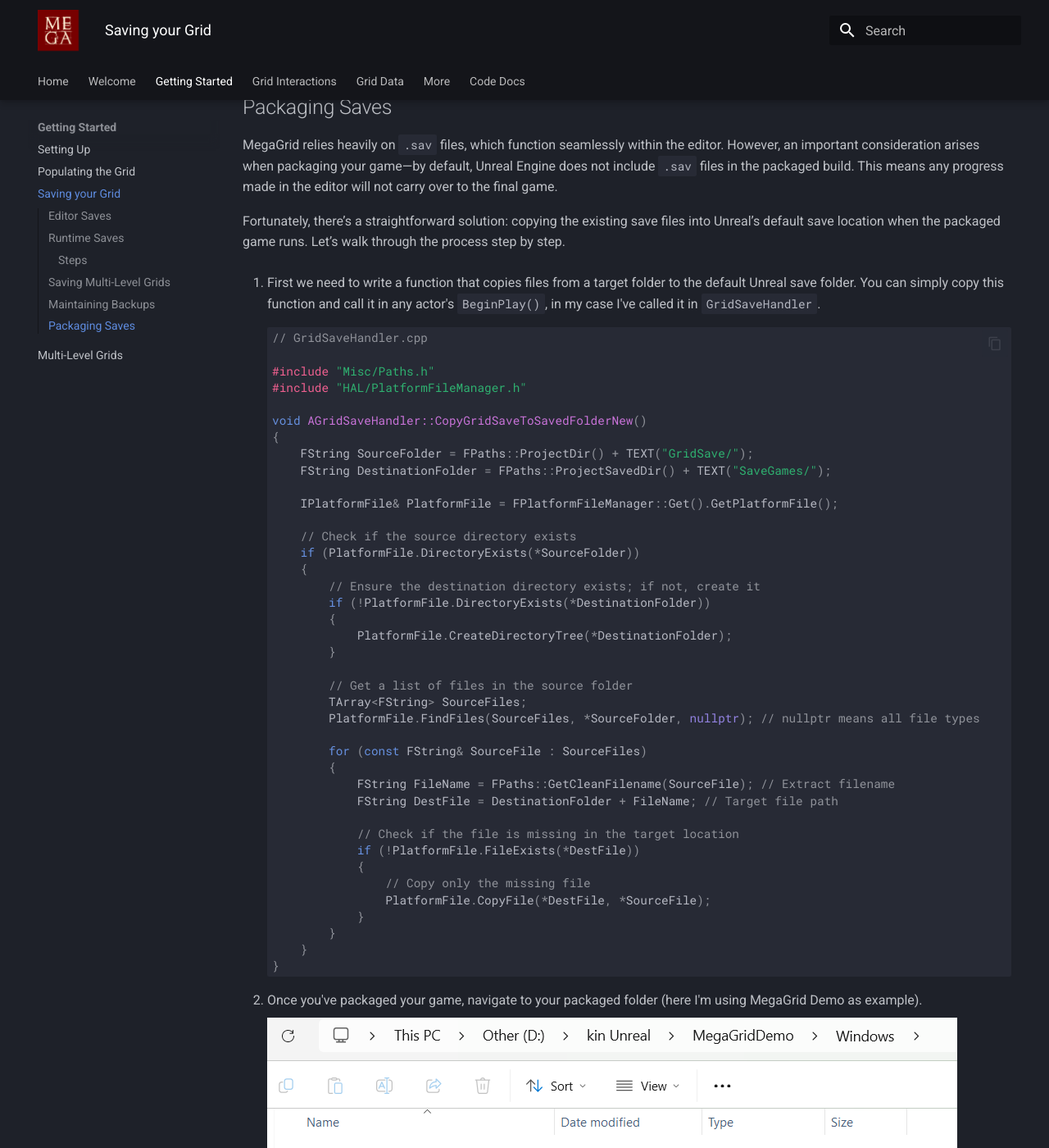
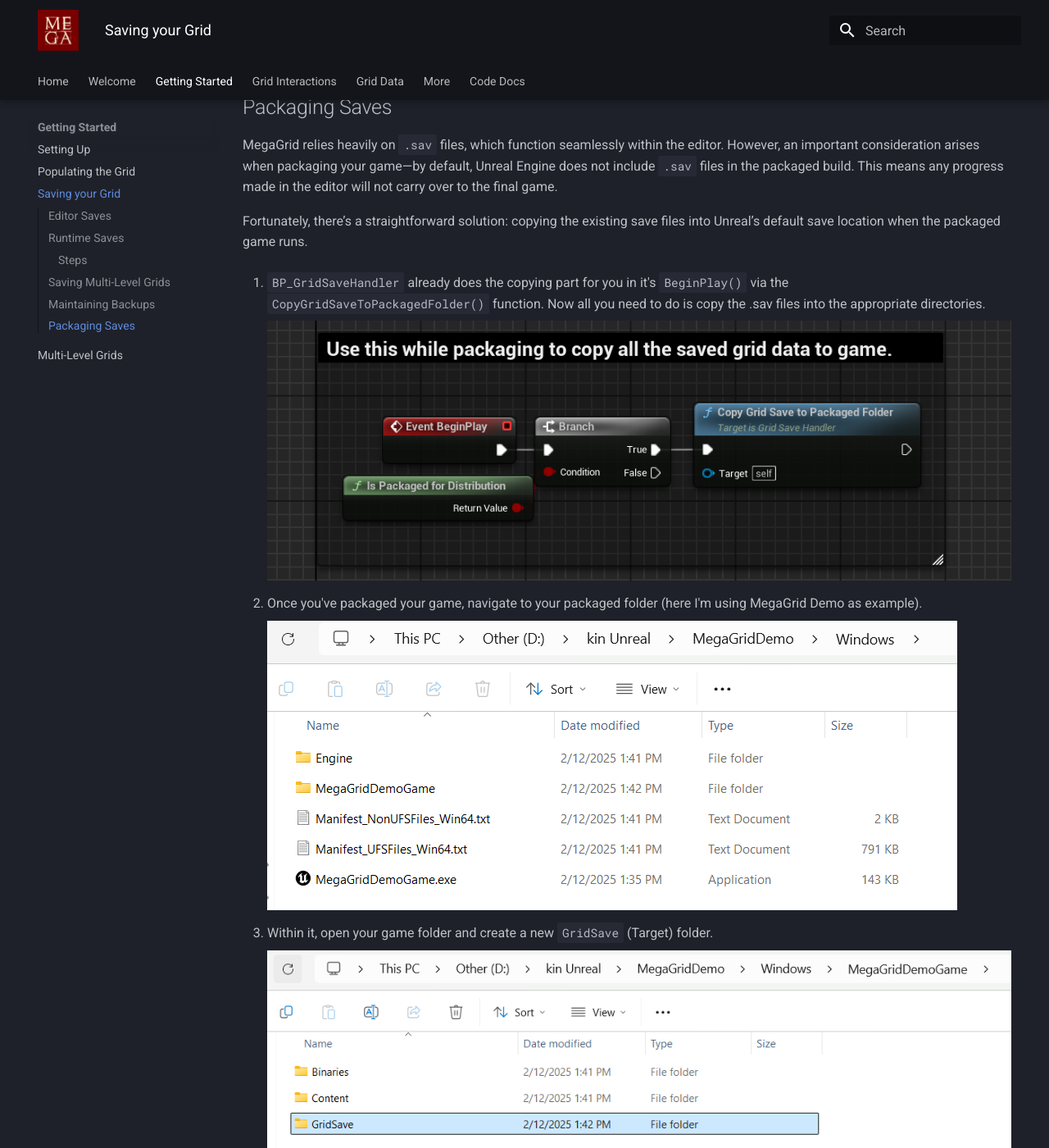
Before and after one commit to rohithateappple/MegaGridDocumentation, an MkDocs documentation site: the page built from docs/getting-started/saving-basics.md, in a window 1280 px wide and 1400 px high, scrolled down 7348 px. Shown: the whole window at 82% size. Built offline with MkDocs 1.6.1 and Material for MkDocs 9.7.7, drawn with Linux system fonts in a browser that asks for light colours.

Commit message:
update v1.2

````diff
--- a/docs/getting-started/saving-basics.md
+++ b/docs/getting-started/saving-basics.md
@@ -231,54 +231,11 @@
 
 MegaGrid relies heavily on `.sav` files, which function seamlessly within the editor. However, an important consideration arises when packaging your game—by default, Unreal Engine does not include `.sav` files in the packaged build. This means any progress made in the editor will not carry over to the final game.
 
-Fortunately, there’s a straightforward solution: copying the existing save files into Unreal’s default save location when the packaged game runs. Let’s walk through the process step by step.
+Fortunately, there’s a straightforward solution: copying the existing save files into Unreal’s default save location when the packaged game runs.
 
-1. First we need to write a function that copies files from a target folder to the default Unreal save folder.
-You can simply copy this function and call it in any actor's ``BeginPlay()``, in my case I've called it in ``GridSaveHandler``.
+1. `BP_GridSaveHandler` already does the copying part for you in it's `BeginPlay()` via the `CopyGridSaveToPackagedFolder()` function. Now all you need to do is copy the .sav files into the appropriate directories.
 
-	```cpp
-
-	// GridSaveHandler.cpp
-
-	#include "Misc/Paths.h"
-	#include "HAL/PlatformFileManager.h"
-
-	void AGridSaveHandler::CopyGridSaveToSavedFolderNew()
-	{
-		FString SourceFolder = FPaths::ProjectDir() + TEXT("GridSave/");
-		FString DestinationFolder = FPaths::ProjectSavedDir() + TEXT("SaveGames/");
-
-		IPlatformFile& PlatformFile = FPlatformFileManager::Get().GetPlatformFile();
-
-		// Check if the source directory exists
-		if (PlatformFile.DirectoryExists(*SourceFolder))
-		{
-			// Ensure the destination directory exists; if not, create it
-			if (!PlatformFile.DirectoryExists(*DestinationFolder))
-			{
-				PlatformFile.CreateDirectoryTree(*DestinationFolder);
-			}
-
-			// Get a list of files in the source folder
-			TArray<FString> SourceFiles;
-			PlatformFile.FindFiles(SourceFiles, *SourceFolder, nullptr); // nullptr means all file types
-
-			for (const FString& SourceFile : SourceFiles)
-			{
-				FString FileName = FPaths::GetCleanFilename(SourceFile); // Extract filename
-				FString DestFile = DestinationFolder + FileName; // Target file path
-
-				// Check if the file is missing in the target location
-				if (!PlatformFile.FileExists(*DestFile))
-				{
-					// Copy only the missing file
-					PlatformFile.CopyFile(*DestFile, *SourceFile);
-				}
-			}
-		}
-	}
-
-	```
+	![alt text](<../images/Screenshot 2025-04-16 201749.png>)
 
 2. Once you've packaged your game, navigate to your packaged folder (here I'm using MegaGrid Demo as example).
 
--- a/mkdocs.yml
+++ b/mkdocs.yml
@@ -29,7 +29,7 @@
   - Welcome:
       - About: welcome/about.md
       - Philosophy: welcome/modularity.md
-      - Updates: welcome/updates.md
+      - Changelog: welcome/updates.md
   - Getting Started:
       - Setting Up: getting-started/introduction.md
       - Populating the Grid:  getting-started/populating-grid.md
@@ -57,6 +57,7 @@
       - Pathfinding: code/pathfinding.md
       - GridSaveHandler: code/gridsavehandler.md
       - GridUtils: code/gridutils.md
+      - MegaGridUnit: code/bp_megagrid_unit.md
 
 markdown_extensions:
   - admonition
````
Also changed, not shown: docs/code/bp_megagrid_unit.md (added, +74 -0 lines), docs/code/gridsavehandler.md (+8 -0 lines), docs/grid-interactions/pathfinding.md (+45 -1 lines), docs/welcome/updates.md (+16 -2 lines), docs/grid-interactions/Screenshot 2025-04-16 192543_B.PNG (added), docs/grid-interactions/Screenshot 2025-04-16 193958.png (added), docs/images/Screenshot 2025-04-16 192133.png (added), docs/images/Screenshot 2025-04-16 192202.png (added), docs/images/Screenshot 2025-04-16 192452.png (added), docs/images/Screenshot 2025-04-16 192536.png (added), docs/images/Screenshot 2025-04-16 192543.png (added), docs/images/Screenshot 2025-04-16 194508.png (added), docs/images/Screenshot 2025-04-16 194530.png (added), docs/images/Screenshot 2025-04-16 201749.png (added).
